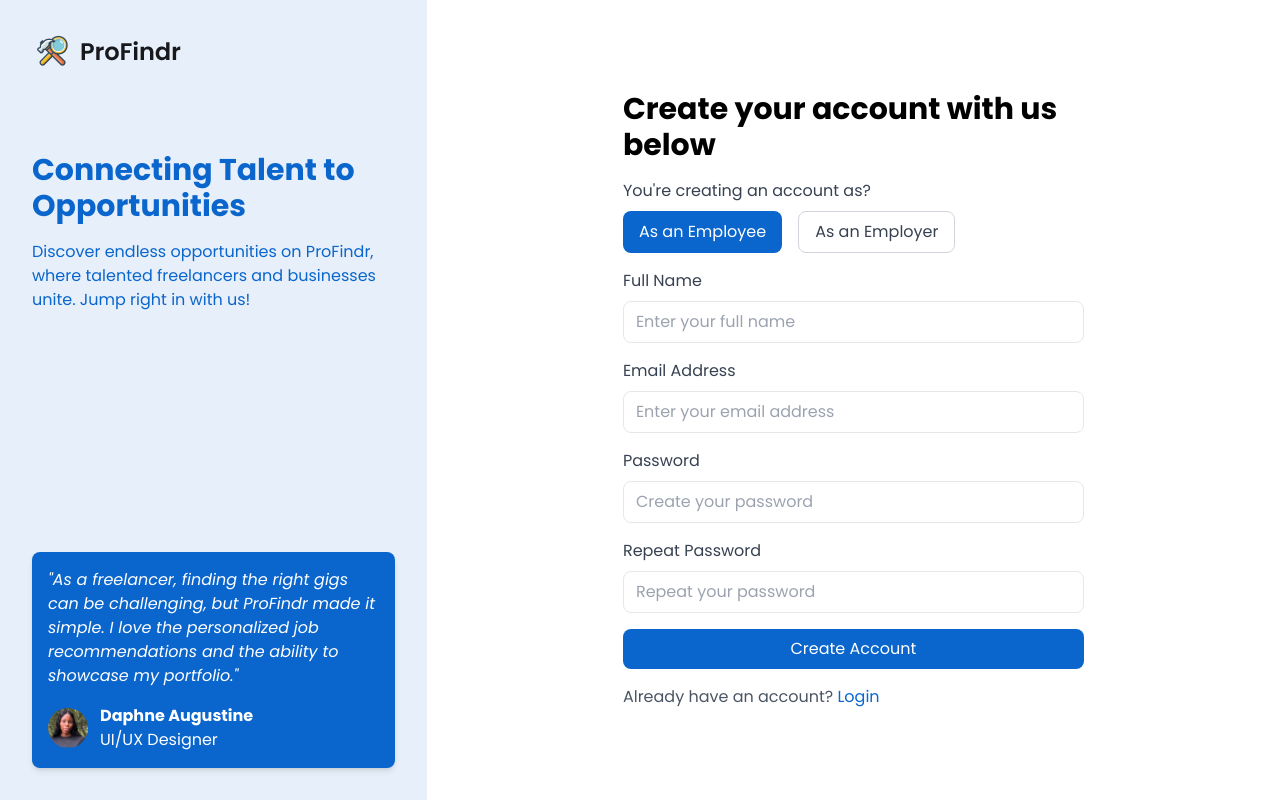
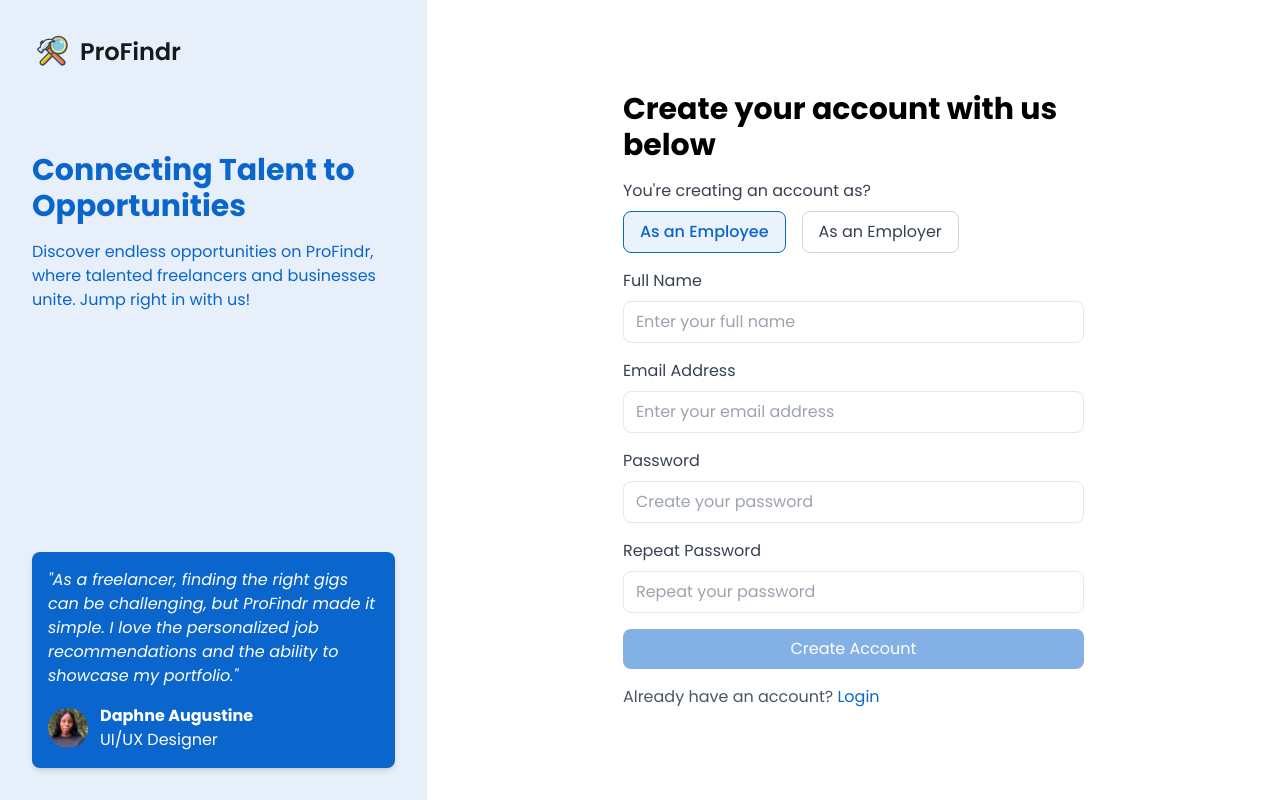
Before and after one commit to YadiraHC/ProFindr, a React (Vite) app: page /register in a window 1280 px wide. Built offline with nearby package versions, Linux system fonts and the light colour scheme.

Commit message:
Fix Register - Validación de que se habilite el botón si están todos los inputs llenos.

```diff
--- a/src/components/LandingPage/Header.tsx
+++ b/src/components/LandingPage/Header.tsx
@@ -25,13 +25,13 @@ const Header: React.FC = () => {
                 </div>
                 <div className="flex items-center">
                     <button
-                        className="border border-blue-500 text-blue-500 px-4 py-2 rounded-lg mr-2"
+                        className="border border-[#0A65CC] text-[#0A65CC] px-4 py-2 rounded-lg mr-2"
                         onClick={() => navigate('/register')}
                     >
                         Sign Up
                     </button>
                     <button
-                        className="bg-blue-500 text-white px-4 py-2 rounded-lg"
+                        className="bg-[#0A65CC] text-white px-4 py-2 rounded-lg"
                         onClick={() => navigate('/login')}
                     >
                         Log In
--- a/src/components/LandingPage/HeroSection.tsx
+++ b/src/components/LandingPage/HeroSection.tsx
@@ -14,7 +14,7 @@ const HeroSection: React.FC = () => {
                     <div className="bg-white p-6 rounded-lg shadow-md flex flex-col lg:flex-row lg:items-center lg:space-x-4 space-y-4 lg:space-y-0 mb-4">
                         <div className="flex items-center border border-gray-300 rounded-lg px-3 py-2 w-full lg:w-auto">
                             <span className="material-icons text-gray-400">search</span>
-                            <input type="text" placeholder="Job title, keyword" className="border-none focus:outline-none flex-grow px-2" />
+                            <input type="text" placeholder="Job title, keyword" className="focus:outline-none flex-grow px-2" />
                         </div>
                         <div className="flex items-center border border-gray-300 rounded-lg px-3 py-2 w-full lg:w-auto">
                             <span className="material-icons text-gray-400">location_on</span>
--- a/src/components/RegisterPage/RegisterForm.tsx
+++ b/src/components/RegisterPage/RegisterForm.tsx
@@ -43,6 +43,10 @@ const RegisterForm: React.FC = () => {
         }
     };
 
+    const isFormValid = () => {
+        return fullName && email && password && repeatPassword;
+    };
+
     return (
         <div className="bg-white px-[1.6rem] w-full max-w-lg mx-auto mt-12 lg:mt-0" style={{ margin: '3.2rem auto' }}>
             <h2 className="text-3xl font-bold mb-4 text-left">Create your account with us below</h2>
@@ -53,14 +57,14 @@ const RegisterForm: React.FC = () => {
                     <div className="flex flex-col md:flex-row justify-center lg:justify-start space-y-4 md:space-y-0 md:space-x-4">
                         <button
                             type="button"
-                            className={`w-full md:w-auto px-4 py-2 rounded-lg ${accountType === 'employee' ? 'bg-[#0A65CC] text-white' : 'border border-gray-300 text-gray-700'}`}
+                            className={`w-full md:w-auto px-4 py-2 rounded-lg ${accountType === 'employee' ? 'border border-[#0A65CC] bg-[#EAF2FB] text-[#0A65CC] font-medium' : 'border border-gray-300 text-gray-700'}`}
                             onClick={() => setAccountType('employee')}
                         >
                             As an Employee
                         </button>
                         <button
                             type="button"
-                            className={`w-full md:w-auto px-4 py-2 rounded-lg ${accountType === 'employer' ? 'bg-[#0A65CC] text-white' : 'border border-gray-300 text-gray-700'}`}
+                            className={`w-full md:w-auto px-4 py-2 rounded-lg ${accountType === 'employer' ? 'border border-[#0A65CC] bg-[#EAF2FB] text-[#0A65CC] font-medium' : 'border border-gray-300 text-gray-700'}`}
                             onClick={() => setAccountType('employer')}
                         >
                             As an Employer
@@ -107,7 +111,13 @@ const RegisterForm: React.FC = () => {
                         className="w-full px-3 py-2 border rounded-lg focus:outline-none focus:ring focus:border-blue-300"
                     />
                 </div>
-                <button type="submit" className="w-full bg-[#0A65CC] text-white px-4 py-2 rounded-lg">Create Account</button>
+                <button
+                    type="submit"
+                    className={`w-full px-4 py-2 rounded-lg text-white ${isFormValid() ? 'bg-[#0A65CC] hover:bg-[#084a9b]' : 'bg-[#0A65CC] bg-opacity-50 cursor-not-allowed'}`}
+                    disabled={!isFormValid()}
+                >
+                    Create Account
+                </button>
                 {error && <p className="text-red-500 mt-4">{error}</p>}
                 {success && <p className="text-green-500 mt-4">{success}</p>}
             </form>
--- a/src/services/userService.ts
+++ b/src/services/userService.ts
@@ -1,6 +1,6 @@
 const API_URL = 'https://localhost:7254/api/Users'; // Cambia esta URL según sea necesario
 
-export async function addUser(user:any) {
+export async function addUser(user: any) {
     const response = await fetch(`${API_URL}/CreateUser`, {
         method: 'POST',
         headers: {
```
